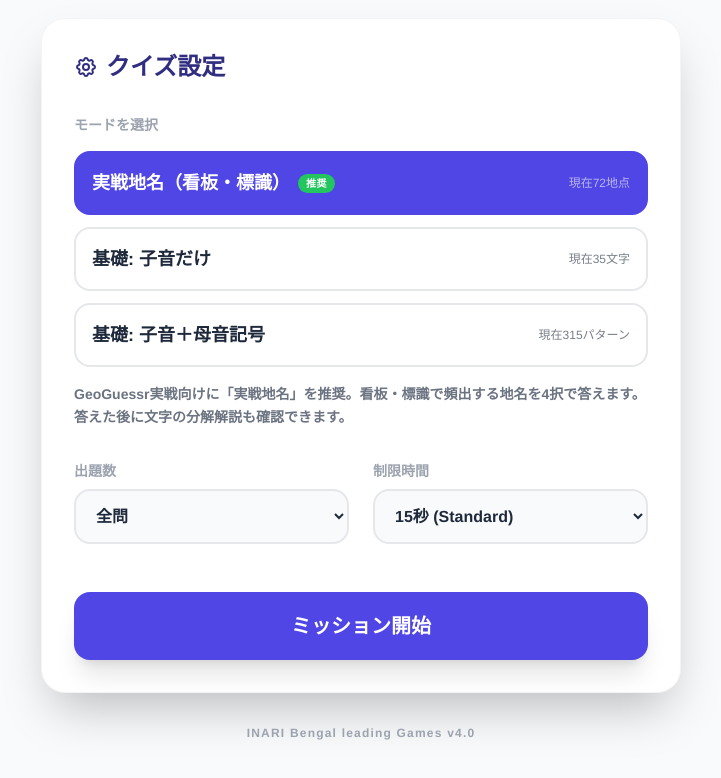
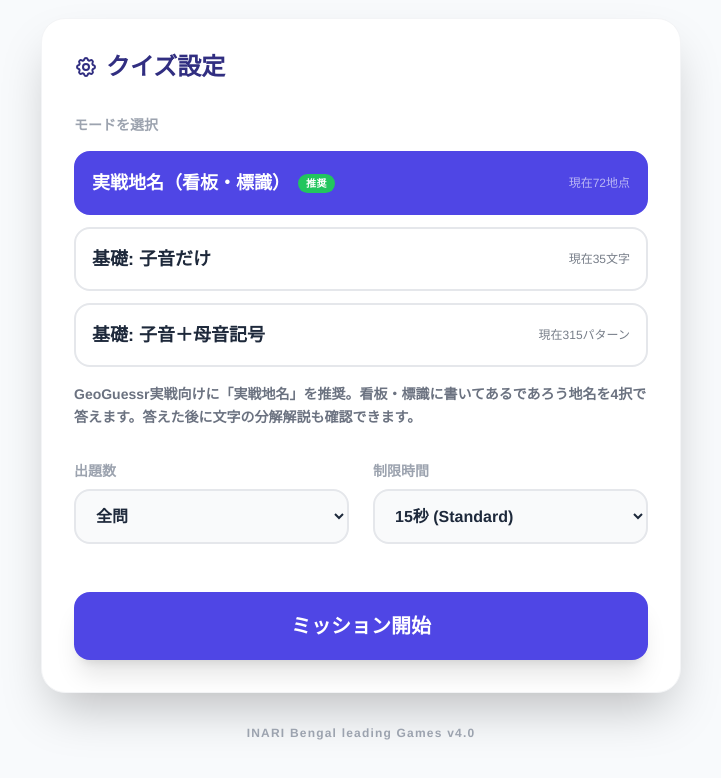
Before and after one commit to sakrainari/bengal-quiz, a plain HTML site: page index.html in a window 1280 px wide. Shown: the part 118-896 px from the top of the page, without its empty margins (279-1000 px from the left). Drawn offline with nearby package versions, Linux system fonts and the light colour scheme.

Commit message:
Update description text for GeoGuessr game

```diff
--- a/index.html
+++ b/index.html
@@ -65,7 +65,7 @@
                         </label>
                     </div>
                     <p class="mt-4 text-sm font-bold text-gray-500 leading-relaxed">
-                        GeoGuessr実戦向けに「実戦地名」を推奨。看板・標識で頻出する地名を4択で答えます。答えた後に文字の分解解説も確認できます。
+                        GeoGuessr実戦向けに「実戦地名」を推奨。看板・標識に書いてあるであろう地名を4択で答えます。答えた後に文字の分解解説も確認できます。
                     </p>
                 </div>
 
```
